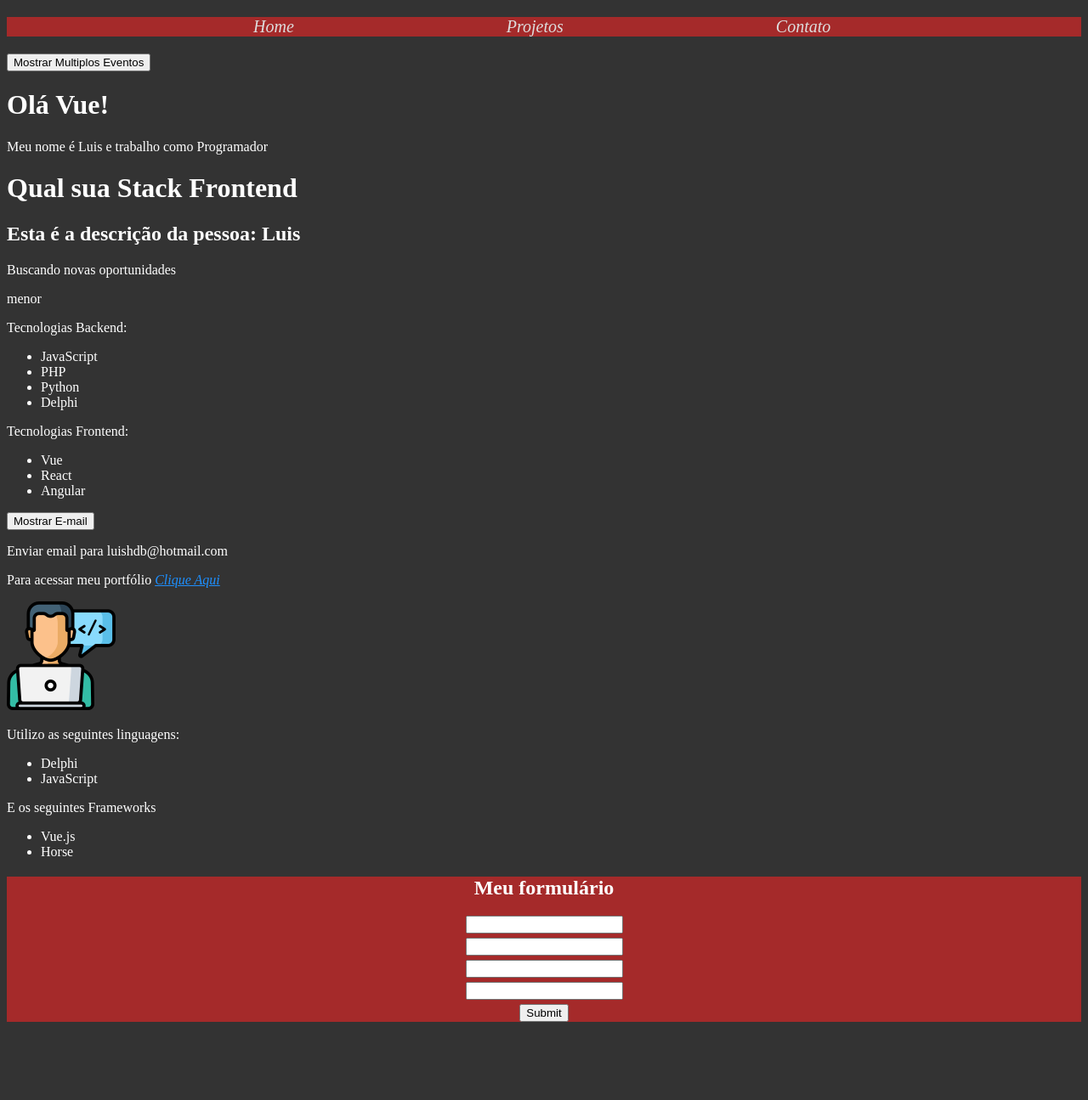
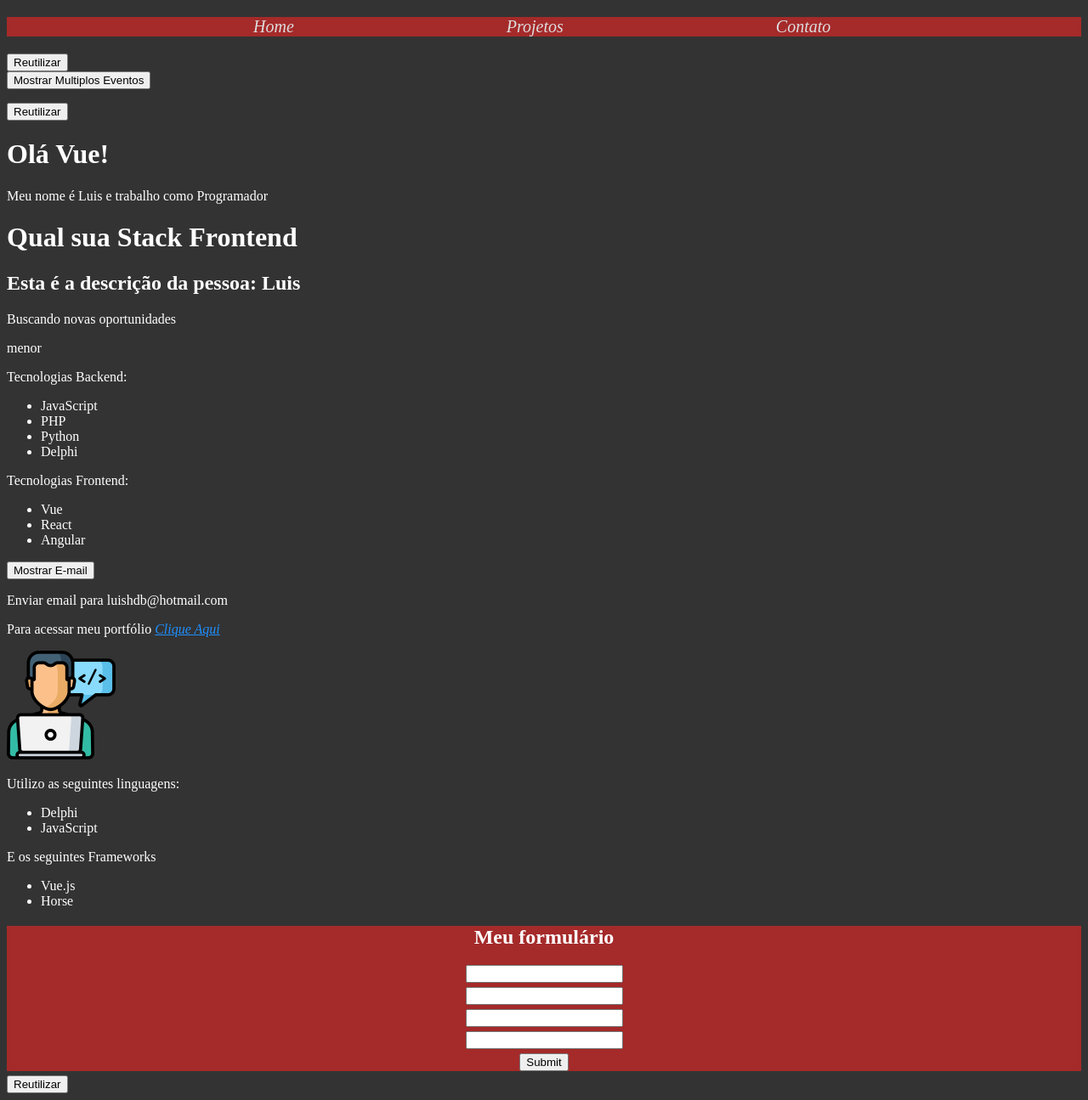
Before and after one commit to LuisBianchines/vue_cli, a Vue app: page / in a window 1280 px wide. Shown: the whole page at 85% size. Before the commit the page ends 1211 px from the top, so only its background shows below. Built offline with nearby package versions, Linux system fonts and the light colour scheme.

Commit message:
Fundamentos Reutilização de Componentes

```diff
--- a/src/App.vue
+++ b/src/App.vue
@@ -1,10 +1,13 @@
 <template>
   <div>
     <Header />
+    <reutilizacao />
     <MultiplosEventos />
+    <reutilizacao />
     <PrimeiroComponente/>
     <LifeCycle/>
     <Pessoa/>
+    <reutilizacao />
 
   </div>
 
@@ -16,6 +19,7 @@ import MultiplosEventos from './components/MultiplosEventos.vue';
 import PrimeiroComponente from './components/PrimeiroComponente.vue';
 import LifeCycle from './components/LifeCycle.vue';
 import Pessoa from './components/Pessoa.vue';
+import Reutilizacao from './components/Reutilizacao.vue';
 
 
 export default {
@@ -25,7 +29,8 @@ export default {
     MultiplosEventos,
     PrimeiroComponente,
     LifeCycle,
-    Pessoa
+    Pessoa,
+    Reutilizacao
 
 },
   data() {
--- /dev/null
+++ b/src/components/Reutilizacao.vue
@@ -0,0 +1,24 @@
+<template>
+    <div>
+       <button @click="reutilizar">Reutilizar</button>
+       <span v-show="reutilizou">Reutilizou!</span>
+    </div>
+</template>
+
+<script>
+   export default {
+    name: 'ReutilizacaoTeste',
+    data(){
+    return {
+        reutilizou: false
+      }
+     },
+    methods: {
+       reutilizar() {
+         this.reutilizou = true
+       }
+     }
+   }
+
+
+</script>
```
